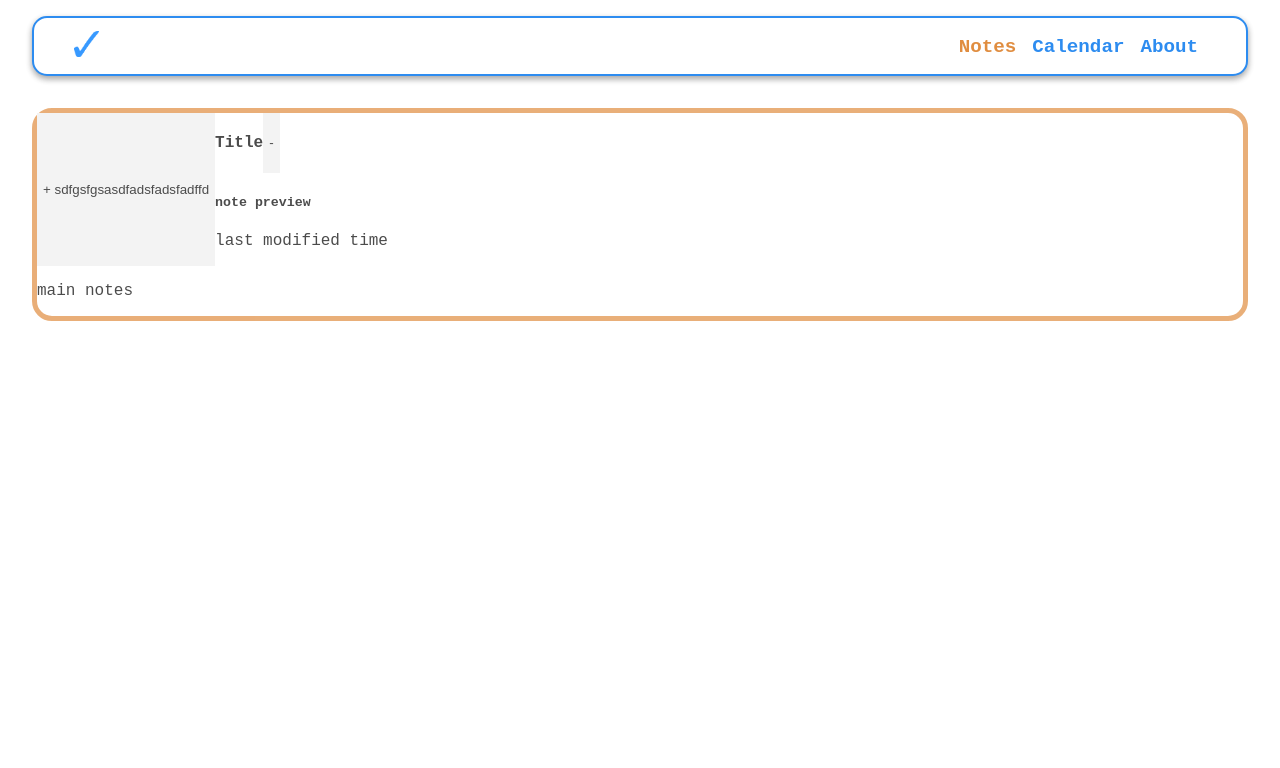
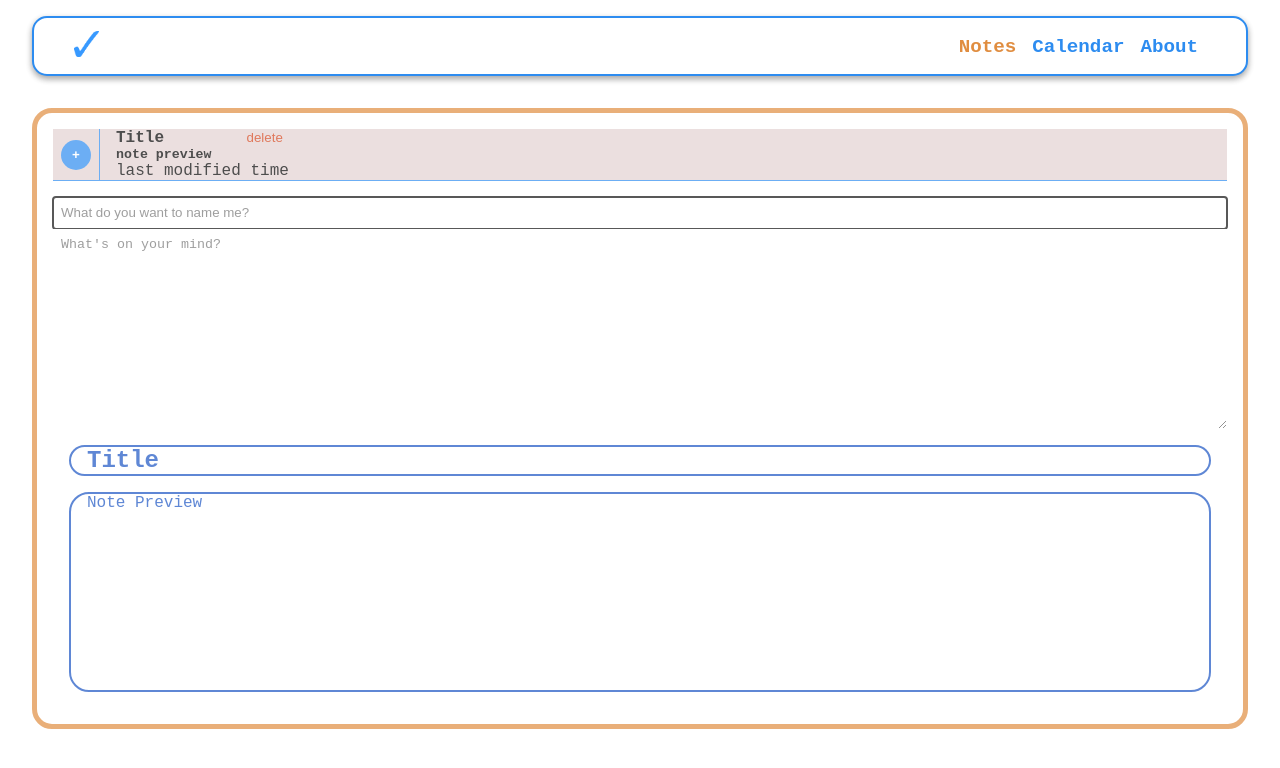
Before and after one commit to chelsiatong/Check-It, a React (Create React App) app: page /notes in a window 1280 px wide. Shown: the top 768 px of the page. Built offline with nearby package versions, Linux system fonts and the light colour scheme.

Commit message:
styling notes and structuring react

```diff
--- a/src/components/mainnotes/mainnotes.js
+++ b/src/components/mainnotes/mainnotes.js
@@ -3,7 +3,18 @@ import './mainnotes.scss';
 
 function MainNotes() {
     return (
-        <p>main notes</p>
+        <section className="main-notes">
+            <div className="main-notes--edit" >
+                <input className="main-notes--title" type="text" id="title" placeholder="What do you want to name me?" autoFocus />
+                <textarea className="main-notes--body" id="body" placeholder="What's on your mind?" />
+            </div>
+            <div className="main-notes__preview" >
+                <h2 className="main-notes__preview--title" >Title</h2>
+                <div className="main-notes__preview--body" >Note Preview</div>
+            </div>
+
+        </section>
+
     )
 
 }
--- a/src/components/mainnotes/mainnotes.scss
+++ b/src/components/mainnotes/mainnotes.scss
@@ -0,0 +1,59 @@
+@use '../../styles/partials/global';
+@use '../../styles/partials/mixins';
+@use '../../styles/partials/variables';
+
+input, textarea {
+    border:none;
+}
+
+.main-notes {
+    margin: 0 1rem;
+
+    &--edit {
+        display: flex;
+        flex-direction: column;
+    }
+
+    &--title {
+        padding: 0.5rem;
+        border-bottom:  1px solid variables.$Main-Blue;
+    }
+
+    &--body {
+        height: 200px;
+        padding: 0.5rem;
+    }
+
+    &__preview {
+        background-color: variables.$White;
+        border-radius: 20px;
+        min-height: 200px;
+        margin-bottom: 1rem;
+        padding: 1rem;
+
+        &--title {
+            margin: 0;
+            border-radius: 20px;
+            color: variables.$Dark-Blue;
+            width: 100%;
+            padding-left: 1rem;
+            border: 2px solid variables.$Dark-Blue;
+        }
+
+        &--body {
+            border-radius: 20px;
+            color: variables.$Dark-Blue;
+            width: 100%;
+            height: 200px;
+            padding-left: 1rem;
+            margin-top: 1rem;
+            border: 2px solid variables.$Dark-Blue;
+        }
+    }
+
+
+
+
+
+
+}
--- a/src/components/notes/notes.scss
+++ b/src/components/notes/notes.scss
@@ -5,6 +5,7 @@
 .notes {
     border: 5px solid variables.$Orange-Accent;
     opacity: 70%;
+    height: 100%;
     border-radius: 20px;
     margin: 2rem 2rem 1rem;
 
--- a/src/components/sidenotes/sidenotes.js
+++ b/src/components/sidenotes/sidenotes.js
@@ -5,14 +5,14 @@ function SideNotes() {
     return (
         <section className="side-notes">
             <div className="side-notes__header">
-                <button className="side-notes__add" >+ sdfgsfgsasdfadsfadsfadffd</button>
+                <button className="side-notes__add" >+</button>
                 <div className="side-notes__notes" >
                     <div className="side-notes__note" >
                         <div className="side-notes__title">
-                            <h4>Title</h4>
-                            <button className="side-notes__delete" >-</button>
+                            <h4 className="side-notes__label" >Title</h4>
+                            <button className="side-notes__delete">delete</button>
                         </div>
-                        <h5>note preview</h5>
+                        <h5 className="side-notes__preview" >note preview</h5>
                         <p className="side-notes__time">last modified time</p>
                     </div>
                 </div>
--- a/src/components/sidenotes/sidenotes.scss
+++ b/src/components/sidenotes/sidenotes.scss
@@ -3,17 +3,53 @@
 @use '../../styles/partials/variables';
 
 .side-notes {
+    margin: 1rem;
 
     &__header {
         display: flex;
+        background-color: rgba(205, 174, 174, 0.557);
+        border-bottom: 1px solid variables.$Main-Blue;
+    }
 
+    &__add {
+        color: variables.$White;
+        font-weight: 600;
+        background-color: variables.$Main-Blue;
+        border-radius: 50px;
+        width: 30px;
+        height: 30px;
+        margin: 0.7rem 0.5rem 0.5rem;
+
+    }
+
+    &__notes {
+        border-left: 1px solid variables.$Main-Blue;
+        padding-right: 0.5rem;
+    }
+
+    &__note {
+        margin-left: 1rem;
     }
 
     &__title {
         display: flex;
+        justify-content: space-between;
     }
 
-    // &__delete {
+    &__label {
+        margin: 0;
+    }
 
-    // }
+    &__delete {
+        color: variables.$Delete;
+        background-color: transparent;
+    }
+
+    &__time {
+        margin: 0;
+    }
+
+    &__preview {
+        margin: 0;
+    }
 }
--- a/src/styles/partials/_variables.scss
+++ b/src/styles/partials/_variables.scss
@@ -3,3 +3,4 @@ $Main-Blue: #2D8CF0;
 $White: #ffffff;
 $Orange-Accent: #E08D40;
 $Dark-Blue: #1a54c3;
+$Delete: #D23E15;
```
